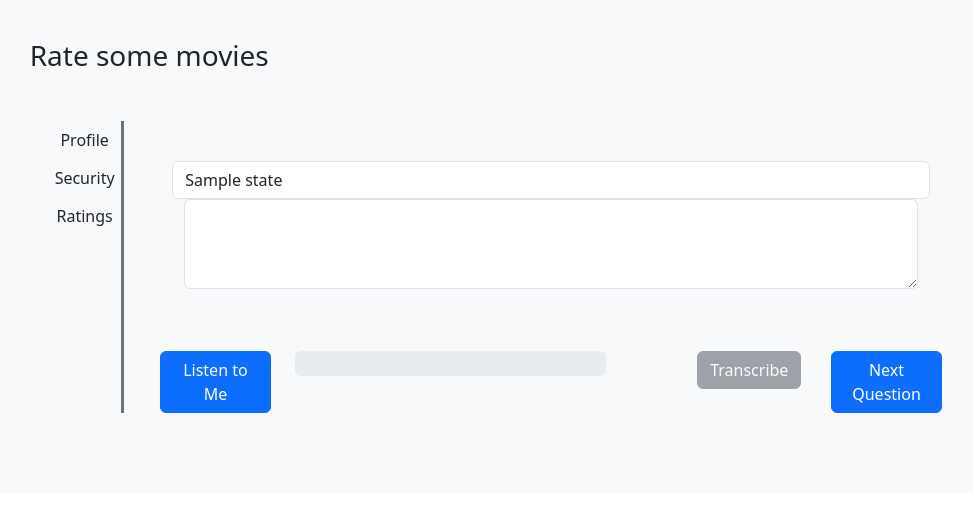
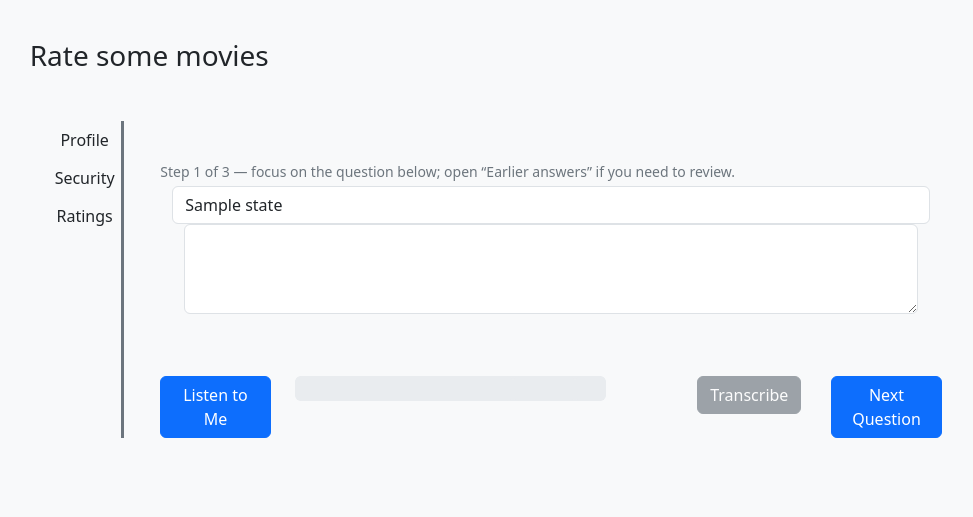
Before and after one commit to sarahvolynsky/hcde563-recommender-prototype-7, a Flask app: template rebert/_prototype_7_/web/templates/rate_movies.html in a window 1280 px wide. Shown: the part 239-756 px from the top of the page, without its empty margins (89-1062 px from the left). Run offline with Flask 3, Linux system fonts and the light colour scheme; the template is opened without the code that fills it: most values are stand-ins (such as "Sample title", 1, 10 or a date in 2020); parts of the project's set-up code (start-up, migrations or seed data) failed here and were passed over; some web fonts are replaced.

Commit message:
Complete Ch7 submission: Explore 7.2 UI + README evidence; syllabus GenAI notes
Co-authored-by: Cursor <cursoragent@cursor.com>

```diff
--- a/rebert/_prototype_7_/web/llm.py
+++ b/rebert/_prototype_7_/web/llm.py
@@ -14,6 +14,9 @@
 #{{COPYRIGHT_NOTICE}}
 #
 ##
+#
+#   GenAI disclosure (syllabus): Cursor added rating_followup_question_request and
+#   _rating_movie_context_for_prompt for Explore 7.1.
 #
 import sys, os, datetime, time, hashlib, json, copy
 #
--- a/rebert/_prototype_7_/web/prompts.py
+++ b/rebert/_prototype_7_/web/prompts.py
@@ -14,6 +14,8 @@
 #{{COPYRIGHT_NOTICE}}
 #
 #######
+#
+#   GenAI disclosure (syllabus): Cursor added RATING_FOLLOWUP_* prompts (Explore 7.1).
 #
 #   This is a modified prompt. In addition to injecting recent movie release
 #   info we provide a movie synopis, and instruct the LLM to only say things
--- a/rebert/_prototype_7_/web/serve_rating.py
+++ b/rebert/_prototype_7_/web/serve_rating.py
@@ -14,6 +14,12 @@
 #{{COPYRIGHT_NOTICE}}
 #
 ##
+#
+#   ---------------------------------------------------------------------------
+#   GenAI disclosure (course syllabus): Cursor assisted — Explore 7.1/7.2 in
+#   this module: rating_followup_question_request instead of generic
+#   qna_question_request; rating UI pattern documented in rate_movies.html.
+#   ---------------------------------------------------------------------------
 #
 import sys, os, datetime, random, hashlib, json, copy
 
--- a/rebert/_prototype_7_/web/templates/rate_movies.html
+++ b/rebert/_prototype_7_/web/templates/rate_movies.html
@@ -206,18 +206,29 @@
     </div>
   </div>
 
+  <!-- Explore 7.2: prior Q&A collapsed — current question + answer area read like a mini-interview -->
+  <div class="row border-0 bg-light mb-1">
+    <div class="col-md-12 border-0">
+      <p class="text-secondary small mb-0">Step {{ session.rating.in_progress.qna|length + 1 }} of 3 — focus on the question below; open “Earlier answers” if you need to review.</p>
+    </div>
+  </div>
+{% if session.rating.in_progress.qna %}
+  <details class="mb-3 border rounded p-2 bg-white">
+    <summary class="text-muted" style="cursor:pointer">Earlier answers ({{ session.rating.in_progress.qna|length }} saved)</summary>
 {% for item in session.rating.in_progress.qna %}
-  <div class="row border-0 bg-light" id="nested_qna_row">
+    <div class="row border-0 bg-light mt-2" id="nested_qna_row">
       <div class="col-md-12 border-0" id="nested_column_1-12">
         <div class="container-fluid">
           <div class="mb-3 mt-0">
-          <p class="fs-5"name="rate_question_{{loop.index}}">{{item.question}}</p>
+            <p class="fs-6 text-muted" name="rate_question_{{loop.index}}">{{item.question}}</p>
             <textarea class="form-control" name="rate_answer_{{loop.index}}" style="min-height: 90px" disabled >{{item.answer}}</textarea>
           </div>
         </div>
       </div>
     </div> <!-- end:nested_qna_row -->
 {% endfor %}
+  </details>
+{% endif %}
 
   <!-- TRANSCRIPTION + TEXT INPUT AREA -->
   <div class="row border-0 bg-light" id="nested_row_1">
```
Also changed, not shown: README.md, rebert/_prototype_7_/README.md. Lines whose indentation alone changed are shown as unchanged.
